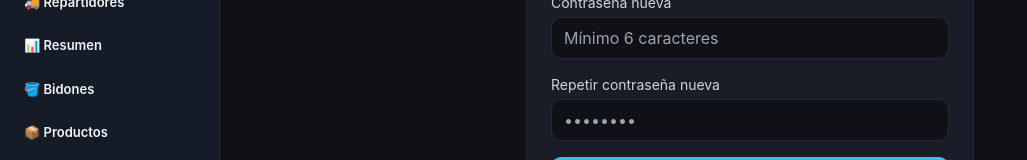
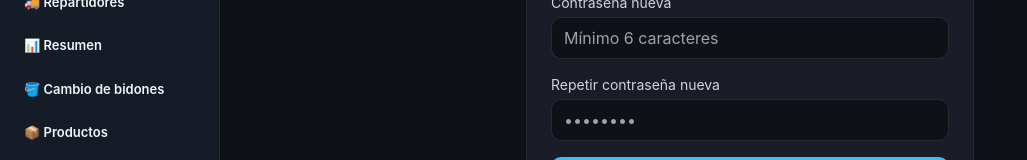
Before and after one commit to gastonFlyNet/tromen-dashboard, a Next.js app in the folder dashboard/: page /cuenta in a window 1280 px wide. Shown: the part 226-386 px from the top of the page, without its empty margins (0-1027 px from the left). Built offline with nearby package versions, Linux system fonts and the light colour scheme; no server answers; sample sign-in values are in the browser's storage.

Commit message:
Renombrar Bidones a Cambio de bidones en el menu

```diff
--- a/dashboard/src/app/page.tsx
+++ b/dashboard/src/app/page.tsx
@@ -498,7 +498,7 @@ export default function Dashboard() {
           <button style={sideBtnStyle()} onClick={() => router.push('/clientes')}>👥 Clientes</button>
           <button style={sideBtnStyle()} onClick={() => router.push('/repartidores')}>🚚 Repartidores</button>
           <button style={sideBtnStyle()} onClick={() => router.push('/resumen')}>📊 Resumen</button>
-          <button style={sideBtnStyle()} onClick={() => router.push('/bidones')}>🪣 Bidones</button>
+          <button style={sideBtnStyle()} onClick={() => router.push('/bidones')}>🪣 Cambio de bidones</button>
           <button style={sideBtnStyle()} onClick={() => router.push('/productos')}>📦 Productos</button>
           <button style={sideBtnStyle()} onClick={() => router.push('/stock')}>📊 Stock</button>
           <button style={sideBtnStyle()} onClick={() => router.push('/geocercas')}>🗺️ Geocercas</button>
--- a/dashboard/src/components/Sidebar.tsx
+++ b/dashboard/src/components/Sidebar.tsx
@@ -12,7 +12,7 @@ const NAV_ITEMS = [
   { label: '👥 Clientes',     path: '/clientes' },
   { label: '🚚 Repartidores', path: '/repartidores' },
   { label: '📊 Resumen',      path: '/resumen' },
-  { label: '🪣 Bidones',      path: '/bidones' },
+  { label: '🪣 Cambio de bidones',      path: '/bidones' },
   { label: '📦 Productos',    path: '/productos' },
   { label: '📊 Stock',        path: '/stock' },
   { label: '🗺️ Geocercas',    path: '/geocercas' },
```
